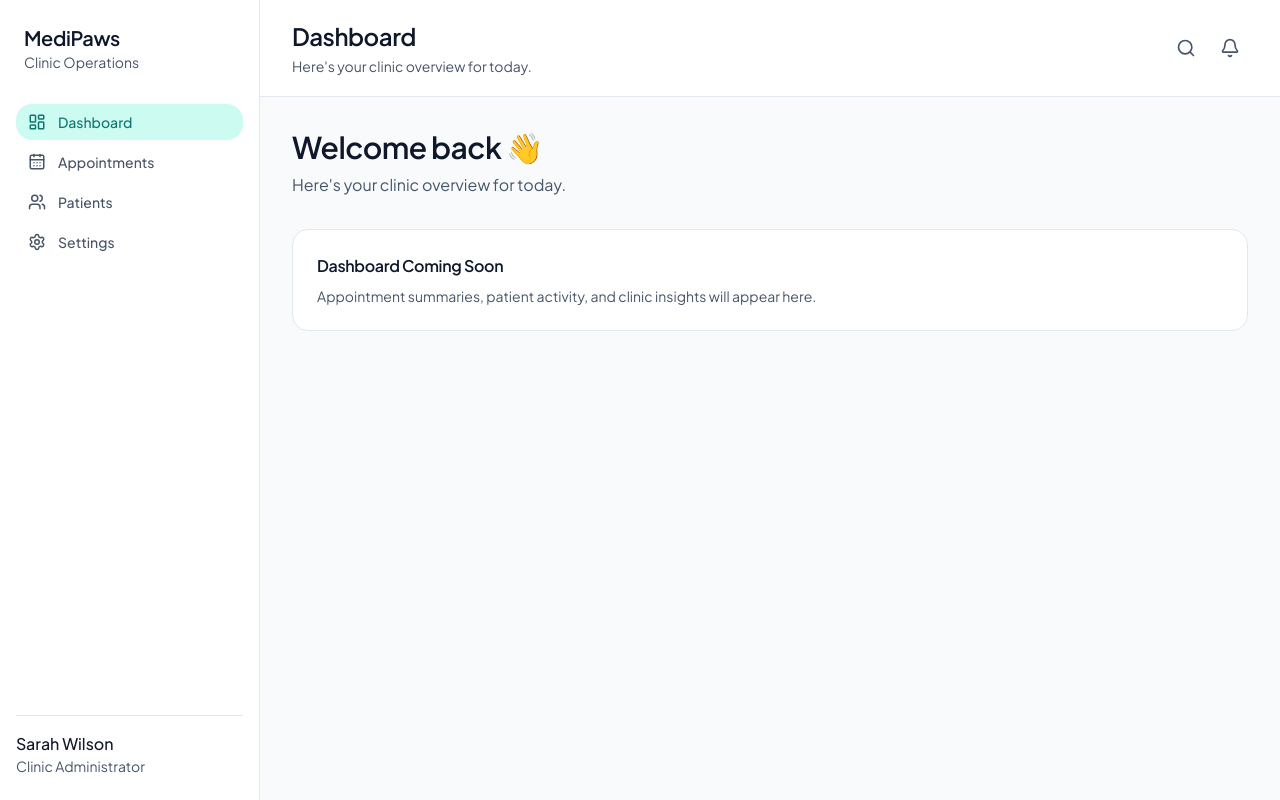
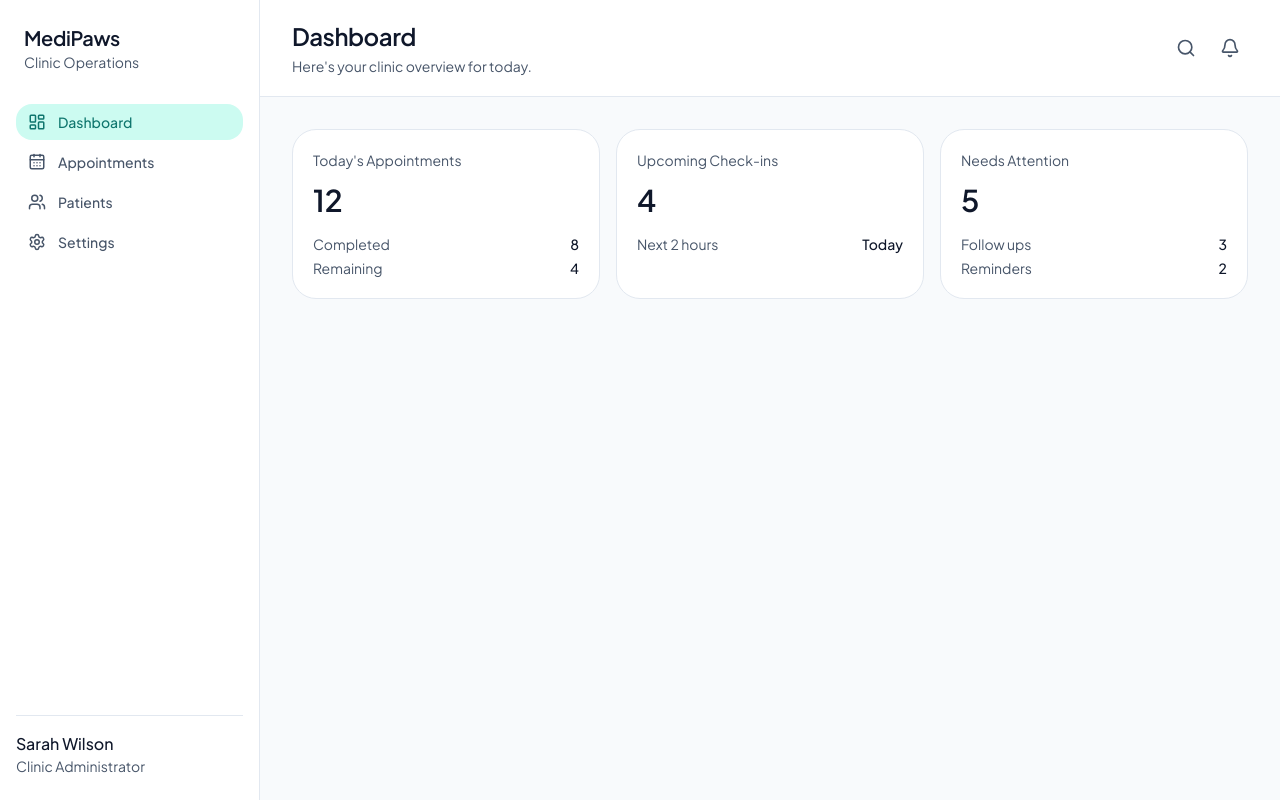
Before and after one commit to LindseyGunderson/MediPaws, a React (Vite) app: page / in a window 1280 px wide. Built offline with nearby package versions, Linux system fonts and the light colour scheme.

Commit message:
feat: update dashboard overview cards

```diff
--- /dev/null
+++ b/src/components/dashboard/OverviewCard.jsx
@@ -0,0 +1,30 @@
+import Card from "../ui/Card";
+
+function OverviewCard({ label, value, details = [] }) {
+  return (
+    <Card>
+      <p className="text-sm text-text-secondary">{label}</p>
+
+      <p className="mt-3 text-3xl font-semibold text-text-primary">{value}</p>
+
+      <div className="mt-4 space-y-1">
+        {details.map((item) => (
+          <div
+            key={item.label}
+            className="
+              flex
+              justify-between
+              text-sm
+            "
+          >
+            <span className="text-text-secondary">{item.label}</span>
+
+            <span className="font-medium text-text-primary">{item.value}</span>
+          </div>
+        ))}
+      </div>
+    </Card>
+  );
+}
+
+export default OverviewCard;
--- /dev/null
+++ b/src/components/dashboard/StatCard.jsx
@@ -0,0 +1,15 @@
+import Card from "../ui/Card";
+
+function StatCard({ label, value, description }) {
+  return (
+    <Card>
+      <p className="text-sm text-text-secondary">{label}</p>
+
+      <p className="mt-2 text-3xl font-semibold text-text-primary">{value}</p>
+
+      <p className="mt-1 text-sm text-text-secondary">{description}</p>
+    </Card>
+  );
+}
+
+export default StatCard;
--- /dev/null
+++ b/src/components/ui/Card.jsx
@@ -0,0 +1,18 @@
+function Card({ children, className = "" }) {
+  return (
+    <div
+      className={`
+        rounded-xl
+        border
+        border-border
+        bg-surface
+        p-5
+        ${className}
+      `}
+    >
+      {children}
+    </div>
+  );
+}
+
+export default Card;
--- /dev/null
+++ b/src/data/dashboard.js
@@ -0,0 +1,45 @@
+export const dashboardOverview = [
+  {
+    id: "today",
+    label: "Today's Appointments",
+    value: 12,
+    details: [
+      {
+        label: "Completed",
+        value: 8,
+      },
+      {
+        label: "Remaining",
+        value: 4,
+      },
+    ],
+  },
+
+  {
+    id: "upcoming",
+    label: "Upcoming Check-ins",
+    value: 4,
+    details: [
+      {
+        label: "Next 2 hours",
+        value: "Today",
+      },
+    ],
+  },
+
+  {
+    id: "attention",
+    label: "Needs Attention",
+    value: 5,
+    details: [
+      {
+        label: "Follow ups",
+        value: 3,
+      },
+      {
+        label: "Reminders",
+        value: 2,
+      },
+    ],
+  },
+];
--- a/src/pages/admin/Dashboard.jsx
+++ b/src/pages/admin/Dashboard.jsx
@@ -1,21 +1,17 @@
+import OverviewCard from "../../components/dashboard/OverviewCard";
+import { dashboardOverview } from "../../data/dashboard";
+
 function Dashboard() {
   return (
-    <section>
-      <h1 className="text-3xl font-semibold">Welcome back 👋</h1>
-
-      <p className="mt-2 text-text-secondary">
-        Here's your clinic overview for today.
-      </p>
-
-      <div className="mt-8 rounded-lg border border-border bg-surface p-6">
-        <h2 className="font-semibold">Dashboard Coming Soon</h2>
-
-        <p className="mt-2 text-sm text-text-secondary">
-          Appointment summaries, patient activity, and clinic insights will
-          appear here.
-        </p>
-      </div>
-    </section>
+    <div className="space-y-8">
+      <section>
+        <div className="grid gap-4 md:grid-cols-3">
+          {dashboardOverview.map((card) => (
+            <OverviewCard key={card.id} {...card} />
+          ))}
+        </div>
+      </section>
+    </div>
   );
 }
 
```
